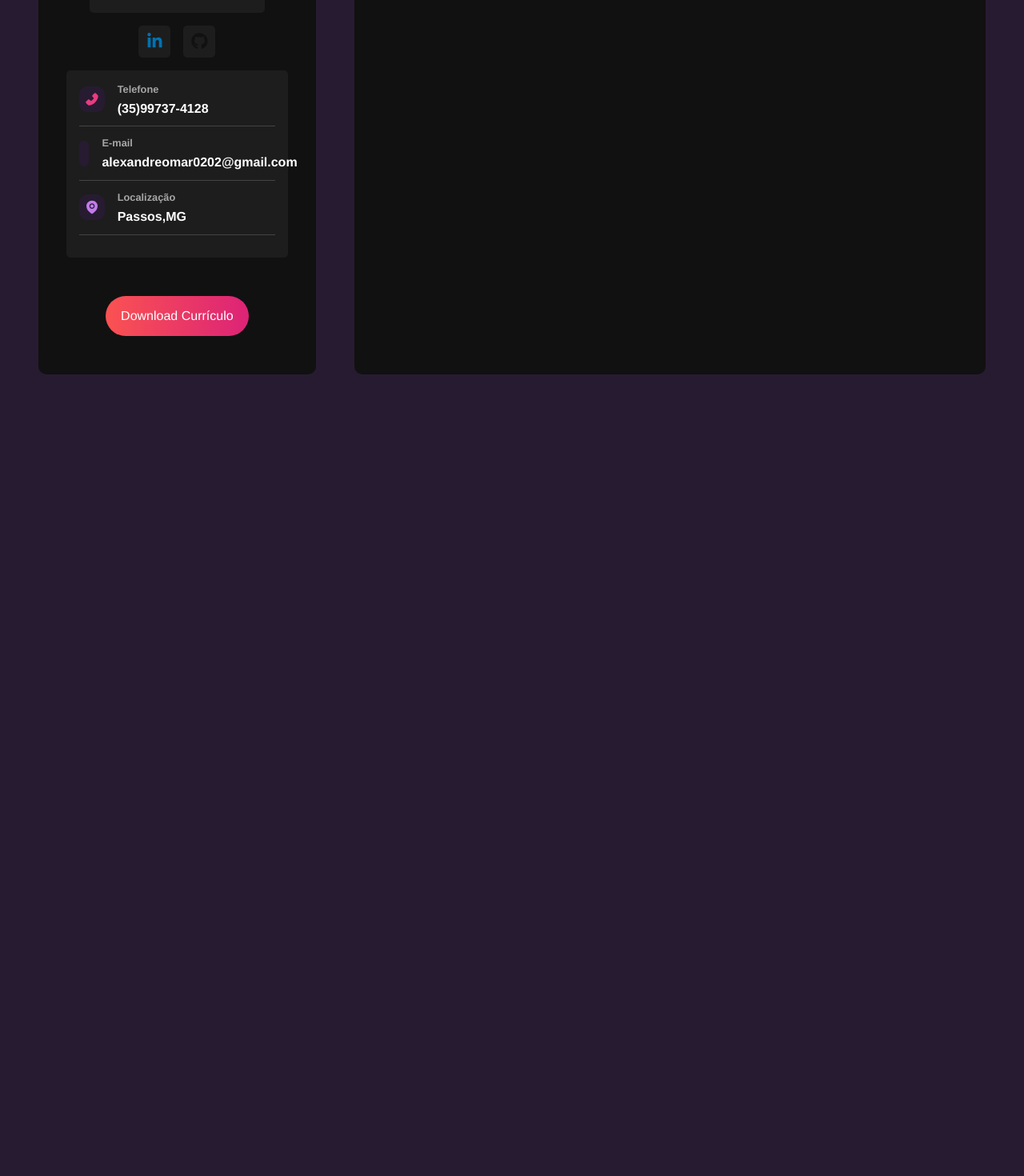
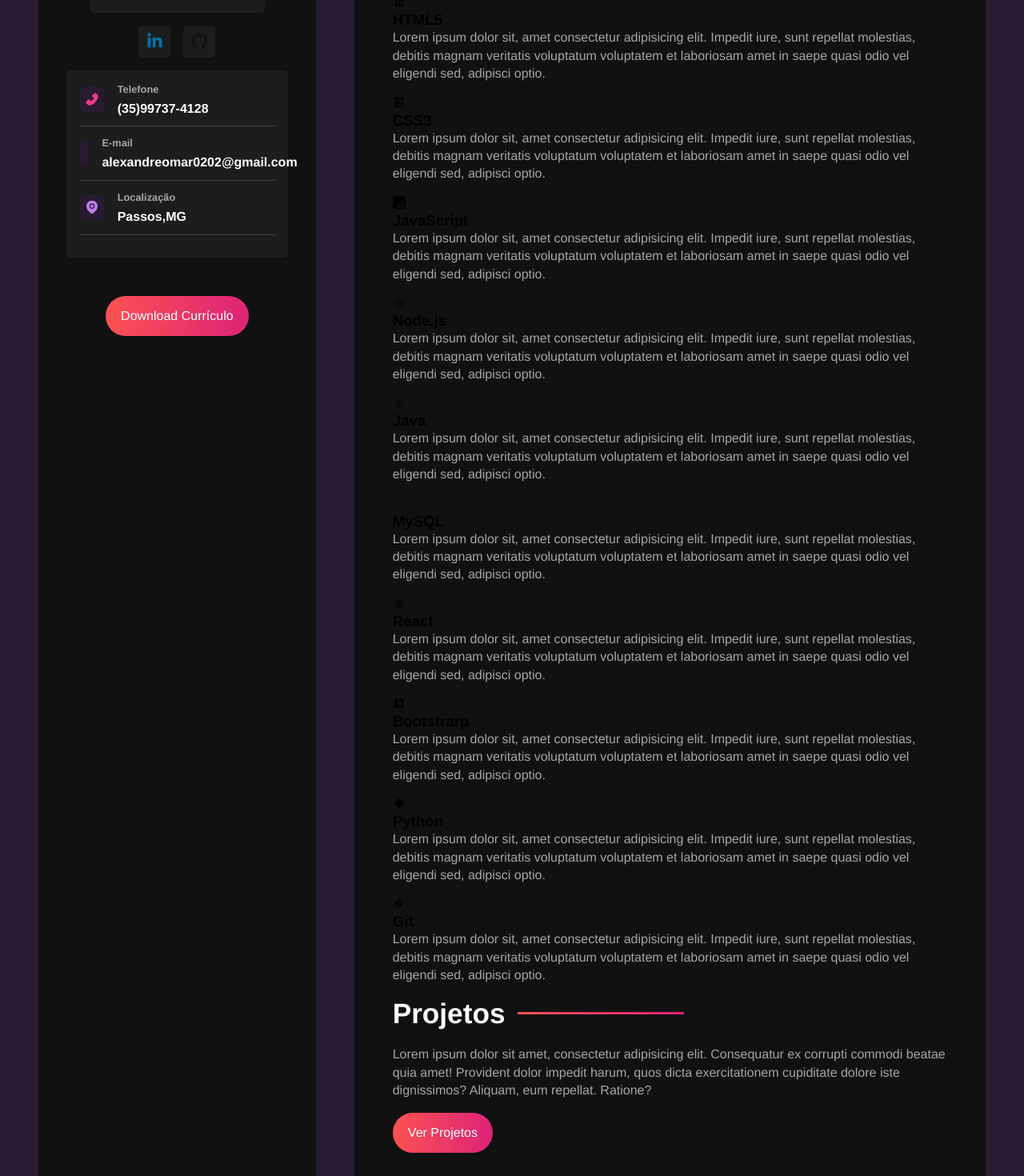
Before and after one commit to Aleomar15/MeuPortfolio, a React (Vite) app: page / in a window 1280 px wide. Shown: the part 600-2070 px from the top of the page at 80% size. Before the commit the page ends 1116 px from the top, so only its background shows below. Built offline with nearby package versions, Linux system fonts and the light colour scheme.

Commit message:
Começando a fazer as tecnologias

```diff
--- a/src/components/ProjectsContainer.jsx
+++ b/src/components/ProjectsContainer.jsx
@@ -2,7 +2,13 @@
 
 const ProjectsContainer = () => {
   return (
-    <div>ProjectsContainer</div>
+    <section className="projects-conatiner">
+      <h2>Projetos</h2>
+      <p>Lorem ipsum dolor sit amet, consectetur adipisicing elit. Consequatur ex corrupti commodi beatae quia amet! Provident dolor impedit harum, quos dicta exercitationem cupiditate dolore iste dignissimos? Aliquam, eum repellat. Ratione?</p>
+      <a href="" className="btn">
+        Ver Projetos
+      </a>
+    </section>
   )
 }
 
--- a/src/components/TechnologiesContainer.jsx
+++ b/src/components/TechnologiesContainer.jsx
@@ -1,7 +1,47 @@
+import {
+  DiHtml5,
+  DiCss3,
+  DiJsBadge,
+  DiNodejsSmall,
+  DiJava,
+  DiMysql,
+  DiReact,
+  DiPython,
+  DiGit,
+  DiBootstrap,
+} from 'react-icons/di'
+import '../styles/components/technologiescontainer.sass'
 
+const technologies=[
+  { id: "html", name: "HTML5", icon: <DiHtml5 /> },
+  { id: "css", name: "CSS3", icon: <DiCss3 /> },
+  { id: "js", name: "JavaScript", icon: <DiJsBadge /> },
+  { id: "node", name: "Node.js", icon: <DiNodejsSmall /> },
+  { id: "java", name: "Java", icon: <DiJava /> },
+  { id: "mysql", name: "MySQL", icon: <DiMysql /> },
+  { id: "react", name: "React", icon: <DiReact /> },
+  { id: "bootstrap", name: "Bootstrarp", icon: <DiBootstrap />},
+  { id: "python", name: "Python", icon: <DiPython />},
+  { id: "git", name: "Git", icon: <DiGit />},
+
+];
 const TechnologiesContainer = () => {
   return (
-    <div>TechnologiesContainer</div>
+    <section className='technologies-container'>
+      <h2>Tecnologias</h2>
+      <div className="technologies-grid">
+        {technologies.map((tech)=>(
+          <div className="technology-card" id={tech.id} key={tech.id}>
+            {tech.icon}
+            <div className="technology-info">
+              <h3>{tech.name}</h3>
+              <p>Lorem ipsum dolor sit, amet consectetur adipisicing elit. Impedit iure, sunt repellat molestias, debitis magnam veritatis voluptatum voluptatem et laboriosam amet in saepe quasi odio vel eligendi sed, adipisci optio.</p>
+            </div>
+          </div>
+        ))}
+      </div>
+
+    </section>
   )
 }
 
--- a/src/styles/components/maincontent.sass
+++ b/src/styles/components/maincontent.sass
@@ -1,7 +1,32 @@
 @use '../variables'
+@use '../mixins'
 
 #main-content
     background-color: variables.$bg-color
     flex: 2 1 0
     border-radius: variables.$container-border-radius
     padding: 3rem
+
+    section
+        display: flex
+        flex-direction: column
+
+    h2
+        color: variables.$text-color
+        font-size: 2.2rem
+        margin-bottom: 1.3rem
+        @include mixins.center
+        justify-content: start
+        gap: 1rem
+
+        &:after
+            @include mixins.gradient-border
+
+    p
+       color: variables.$text-color-secondary
+       margin-bottom: 1rem
+       line-height: 1.4rem
+
+    .btn
+        @include mixins.btn
+        align-self: start
--- a/src/styles/mixins.sass
+++ b/src/styles/mixins.sass
@@ -11,3 +11,9 @@
     background: variables.$gradient
     text-decoration: none
     border-radius: 3rem
+
+@mixin gradient-border
+    content: ""
+    background: variables.$gradient
+    height: 3px
+    width: 30%
```
Also changed, not shown: src/styles/components/technologiescontainer.sass (added).
